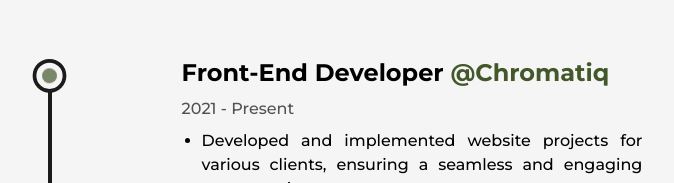
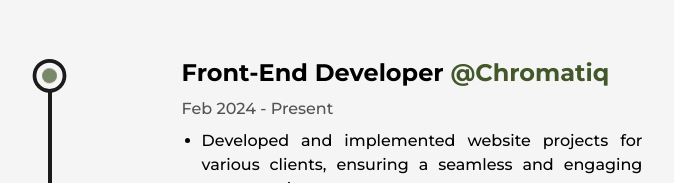
Before and after one commit to gifariarsal/portfolio, a Next.js app: page /about in a window 1280 px wide. Shown: the part 1110-1293 px from the top of the page, without its empty margins (244-918 px from the left). Built offline with nearby package versions, Linux system fonts and the light colour scheme.

Commit message:
refactor: edit experiences data

```diff
--- a/src/data/index.js
+++ b/src/data/index.js
@@ -158,7 +158,7 @@ export const experiences = [
     position: "Front-End Developer",
     companyLink: "https://www.chromatiq.id/",
     company: "Chromatiq",
-    time: "2021 - Present",
+    time: "Feb 2024 - Present",
     work: [
       "Developed and implemented website projects for various clients, ensuring a seamless and engaging user experience.",
       "Supported project goals through all stages of development, from initial concept to final deployment, successfully completing three web development projects.",
```
